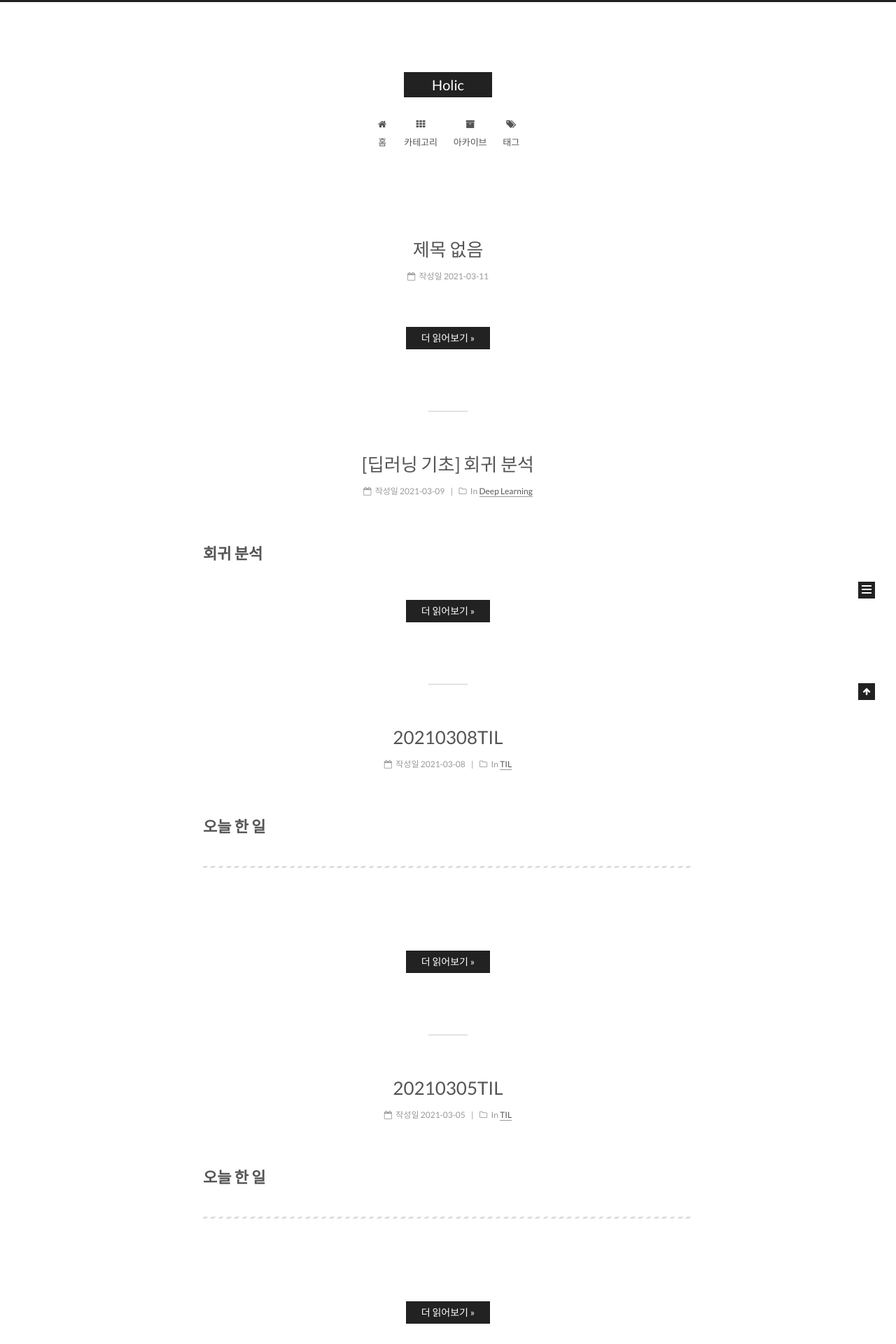
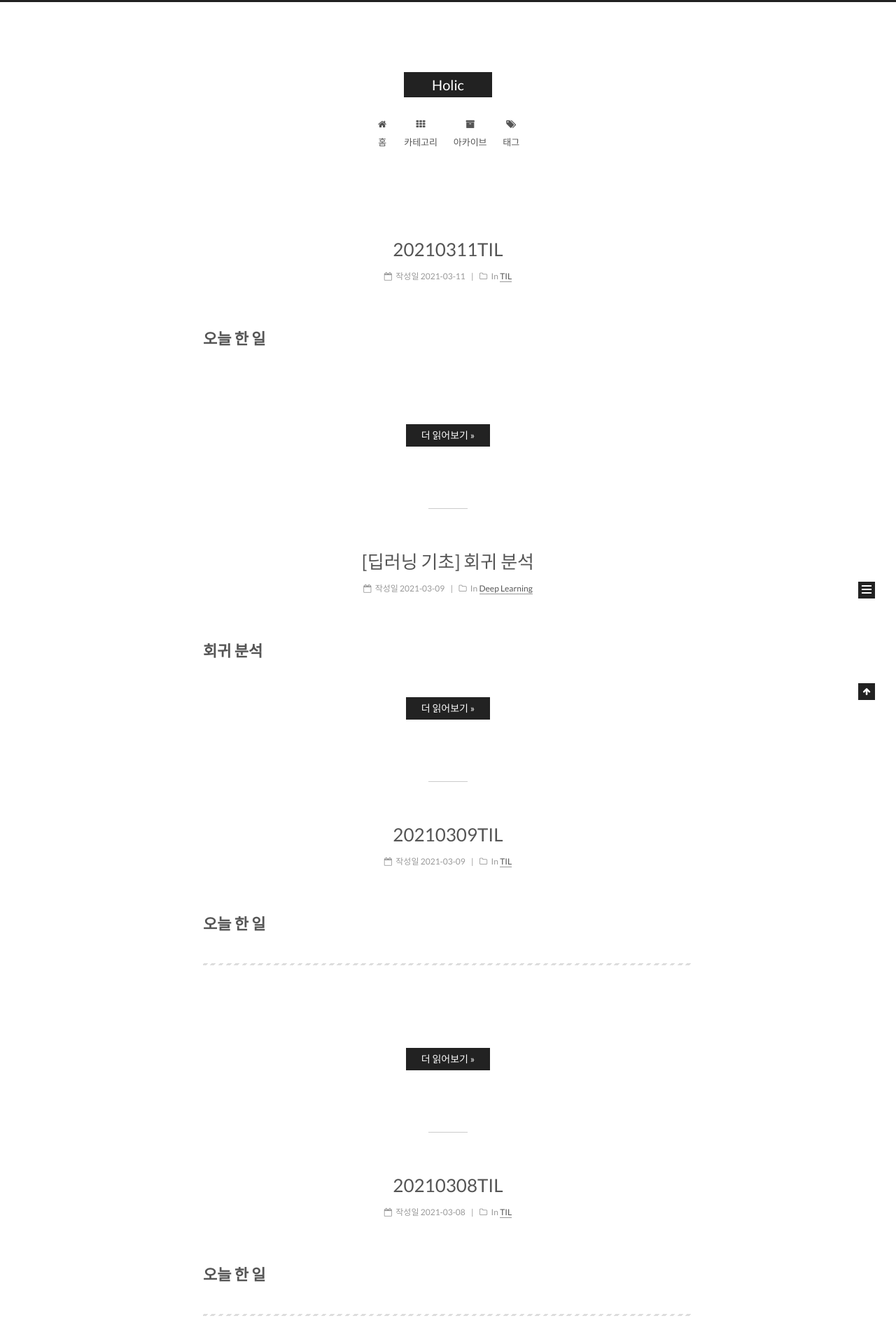
Before and after one commit to Tin1209/Tin1209.github.io, a Jekyll site: the page built from index.html, in a window 1280 px wide. Shown: the top 1920 px of the page at 70% size. Built offline with Jekyll 4.4.1, drawn with Linux system fonts in a browser that asks for light colours; the list of posts is cut into pages by our own code; part of the change alters nothing that is shown; some of the changed text lies outside the part shown.

Commit message:
Add posts

```diff
--- /dev/null
+++ b/_posts/2021-03-11-TIL.md
@@ -0,0 +1,36 @@
+---
+title: 20210311TIL
+categories:
+- TIL
+tags:
+- TIL
+---
+
+# 오늘 한 일
+<br/><br/>
+
+## 알짜딥러닝
+- 알짜딥러닝 1강 실습까지 끝! 먼저 짜는 함수에 뒤에 짜는 함수가 들어있어서 처음에는 이해가 조금 힘들었다. 넘파이를 안쓴지 오래되어서 인덱싱에서 조금 헤맸다.. 행렬을 전치해주고 곱해서 미분값을 구해주는 부분은 본적이 없는 내용이었다.
+
+## cs231n 2강
+- 영어 강의라 집중을 잠깐만 못해도 금방 놓치는 것 같다. 강의 내용을 잘 정리해둔 블로그들이 많아서 참 다행인것 같다ㅎㅎㅎ
+    - KNN(K-최근접 이웃 알고리즘)과 알고리즘의 한계점
+    - 오버피팅을 막기 위해 쓰는 방법(validation_data, test_data)
+    - Linear Regression과 그 한계점
+
+
+## 블로그
+- 알짜딥러닝 1강을 보고 정리한 글을 오늘 마무리 지었다. 아 생각해보니 실습으로 짠 코드를 안올렸다! 실습 코드들은 깃허브에 올리고 글에 링크로 걸어둬야겠다.
+
+
+<br/><br/><br/><br/><br/>
+
+
+# 내일 할 일
+<br/><br/>
+
+## 알짜딥러닝 1강 실습 코드 링크 걸기
+
+## cs231n 강의 퀴즈 문제 만들기
+
+## 알고리즘 문제해결 전략
```
Also changed, not shown: _posts/2021-03-09-TIL.md (+1 -4 lines).
